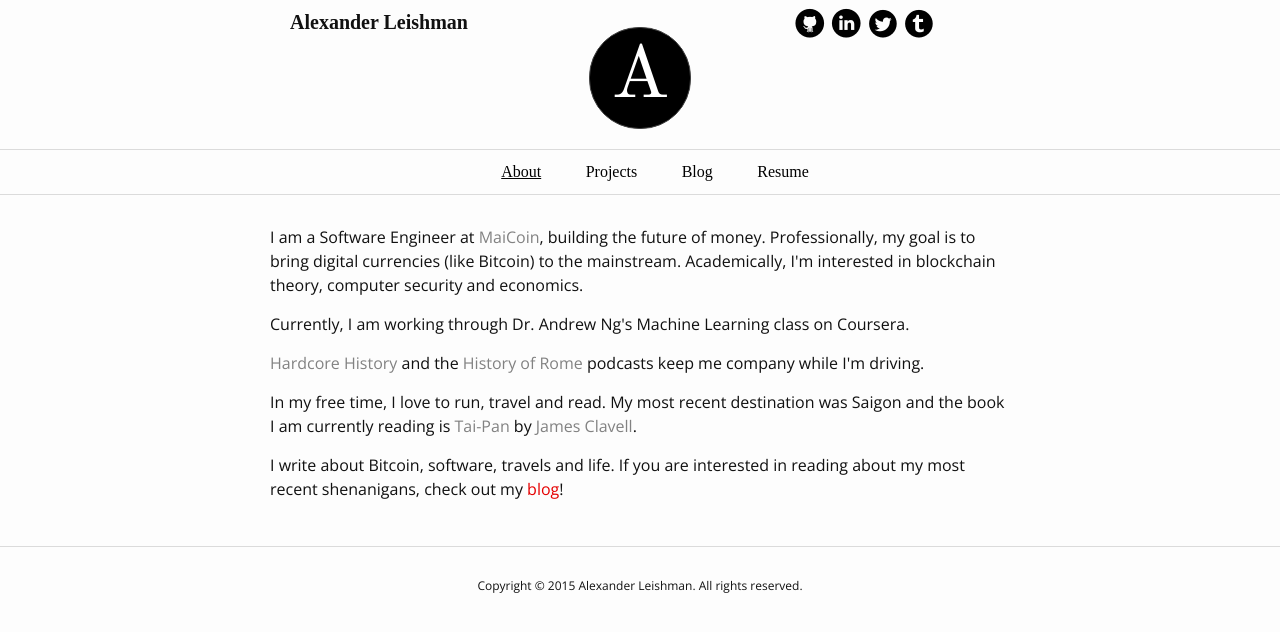
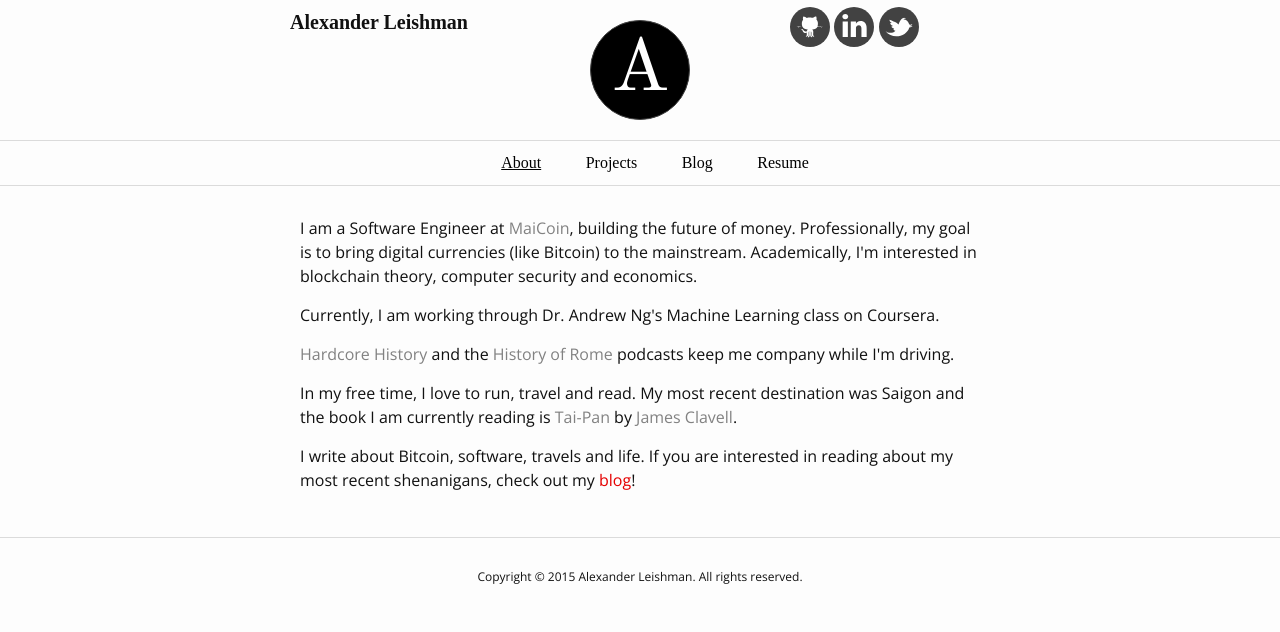
Before and after one commit to leishman/leishman.github.io, a Jekyll site: the page built from index.html, in a window 1280 px wide. Shown: the top 632 px of the page. Built offline with Jekyll 4.4.1, drawn with Linux system fonts in a browser that asks for light colours.

Commit message:
add svg social icons

```diff
--- a/_includes/header.html
+++ b/_includes/header.html
@@ -2,13 +2,53 @@
 
   <div class="header-main">
     <div id="name"><b>Alexander Leishman</b></div>
-    <div id="icons">
-      <a class="socialIcons" href="http://github.com/leishman" title="View Alex Leishman's Github Repo" alt="Alex Leishman Github" target="_newtab"><img id="icon-github" src="{{% site.url %}}/assets/images/github-32.png" /></a>
-      <a class="socialIcons" href="http://linkedin.com/in/alexanderleishman" title="Visit Alex Leishman's LinkedIn profile" alt="Alex Leishman LinkedIn" target="_newtab"><img id="icon-linkedIn"src="{{% site.url %}}/assets/images/linkedin-32.png" /></a>
-      <a class="socialIcons" href="http://twitter.com/leishman" title="Follow Alex Leishman on Twitter" alt="@leishman Twitter Icon" target="_newtab"><img id="icon-twitter" src="{{% site.url %}}/assets/images/twitter-32.png" /></a>
-      <a class="socialIcons" href="http://alexleishman.tumblr.com" title="Follow Alex Leishman on tumblr" alt="Alex Leishman tumblr" target="_newtab"><img id="icon-tumblr" src="{{% site.url %}}/assets/images/tumblr-32.png" /></a>
-    </div> <!-- End #icons -->
-  </div> <!-- End .header-main -->
+    <div class="social-icons">
+    <!-- TODO: move svgs into sprite -->
+      <a class="social-icon-link" href="http://github.com/leishman" title="View Alex Leishman's Github Repo" alt="Alex Leishman Github" target="_newtab">
+        <svg version="1.1" class="social-icon" xmlns="http://www.w3.org/2000/svg" xmlns:xlink="http://www.w3.org/1999/xlink" x="0px" y="0px" viewBox="0 0 100 100" style="enable-background:new 0 0 100 100;" xml:space="preserve">
+          <path class="social-icon-path" id="githubIcon" d="M70.709,15.029c1.17,2.657,1.928,7.07,0.797,10.301c4.625,3.949,6.214,13.549,3.982,21.394
+          C82.08,47.227,89.931,46.482,95,48.505c-4.738-0.609-11.209-1.804-17.32-1.388c-1.158,0.079-2.874-0.044-2.79,1.585
+          c7.075,0.556,14.104,1.16,19.913,2.973c-5.761-0.941-12.754-2.374-19.913-2.574c-2.957,5.835-8.907,8.703-17.122,9.307
+          c0.883,1.921,2.574,2.653,2.987,5.744c0.616,4.618-0.964,11.381,0.595,14.459c0.748,1.475,1.967,1.514,2.789,2.775
+          c-2.012,2.381-7.001-0.267-7.568-2.775c-0.973-4.295,1.482-10.954-1.193-13.865c0.189,4.684-1.108,11.264,0.199,15.449
+          c0.515,1.646,2.002,2.281,1.593,3.765c-9.352,0.95-5.444-12.104-6.972-19.809c-1.411,0.1-0.791,2.113-0.796,2.972
+          c-0.04,7.524,1.54,17.844-6.57,16.837c-0.237-1.581,1.088-2.119,1.593-3.563c1.479-4.234-0.277-10.542,0.401-15.651
+          c-3.095,2.333,0.325,10.48-1.593,14.657c-1.105,2.404-4.666,3.45-7.367,2.377c0.352-1.79,2.2-1.501,2.984-3.169
+          c1.096-2.325,0.008-5.674,0.399-9.111c-5.729,1.143-10.173-0.166-12.348-3.764c-0.973-1.615-1.214-3.52-2.39-4.951
+          c-1.17-1.432-3.04-1.625-3.582-3.564c7.095-1.708,7.367,7.302,13.739,7.525c1.954,0.071,2.97-0.564,4.778-0.989
+          c0.506-2.272,1.589-3.966,3.186-5.153c-7.929-1.085-14.477-3.554-17.522-9.504c-7.208,0.355-13.804,1.317-19.913,2.771
+          c5.545-2.014,12.384-2.736,19.715-2.973c-0.432-2.596-4.219-1.882-6.57-1.782C13.973,47.31,8.473,47.853,5,48.505
+          c5.034-1.795,12.098-1.571,18.918-1.585c-2.086-6.54-1.363-16.929,3.186-20.798c-1.289-3.249-0.889-8.563,0.796-11.093
+          c5.079,0.228,8.159,2.443,11.35,4.557c3.957-1.125,8.118-1.685,13.54-1.387c2.28,0.126,4.652,1.151,6.369,0.989
+          c1.685-0.158,3.542-2.049,5.178-2.771C66.468,15.476,68.271,15.117,70.709,15.029z"/>
+        </svg>
+      </a>
+
+      <a class="social-icon-link" href="http://linkedin.com/in/alexanderleishman" title="Visit Alex Leishman's LinkedIn profile" alt="Alex Leishman LinkedIn" target="_newtab">
+        <svg version="1.1" class="social-icon linked-in-icon" xmlns="http://www.w3.org/2000/svg" xmlns:xlink="http://www.w3.org/1999/xlink" x="0px" y="0px" viewBox="0 0 100 100" style="enable-background:new 0 0 100 100;" xml:space="preserve">
+          <path class="social-icon-path" id="linkedInIcon" d="M95,59.727V93H75.71V61.955c0-7.799-2.79-13.121-9.773-13.121c-5.33,0-8.502,3.587-9.897,7.056
+          c-0.509,1.241-0.64,2.967-0.64,4.704V93H36.104c0,0,0.26-52.58,0-58.028h19.295v8.225c-0.039,0.062-0.09,0.128-0.127,0.188h0.127
+          v-0.188c2.563-3.948,7.141-9.588,17.388-9.588C85.483,33.609,95,41.903,95,59.727z M15.919,7C9.318,7,5,11.33,5,17.024
+          c0,5.57,4.193,10.031,10.663,10.031h0.129c6.729,0,10.914-4.46,10.914-10.031C26.579,11.33,22.521,7,15.919,7z M6.146,93h19.289
+          V34.972H6.146V93z"/>
+        </svg>
+
+      </a>
+
+      <a class="social-icon-link" href="http://twitter.com/leishman" title="Follow Alex Leishman on Twitter" alt="@leishman Twitter Icon" target="_newtab">
+        <svg version="1.1" class="social-icon" xmlns="http://www.w3.org/2000/svg" xmlns:xlink="http://www.w3.org/1999/xlink" x="0px" y="0px" viewBox="0 0 100 100" style="enable-background:new 0 0 100 100;" xml:space="preserve">
+          <path class="social-icon-path" id="twitterIcon" d="M84.803,46.564c5.055-0.417,8.483-2.715,9.803-5.833c-1.824,1.12-7.484,2.341-10.61,1.178
+          c-0.153-0.734-0.324-1.432-0.492-2.062c-2.382-8.746-10.537-15.792-19.082-14.941c0.691-0.279,1.392-0.539,2.092-0.772
+          c0.94-0.337,6.459-1.235,5.59-3.183c-0.733-1.713-7.475,1.295-8.744,1.688c1.675-0.63,4.447-1.714,4.743-3.64
+          c-2.567,0.352-5.087,1.566-7.034,3.331c0.703-0.757,1.236-1.679,1.349-2.672C55.57,24.033,51.57,32.853,48.333,41.408
+          c-2.542-2.463-4.795-4.403-6.816-5.48c-5.67-3.041-12.449-6.213-23.091-10.164c-0.327,3.521,1.741,8.203,7.7,11.316
+          c-1.291-0.173-3.652,0.213-5.54,0.665c0.769,4.034,3.28,7.357,10.079,8.964c-3.107,0.205-4.713,0.912-6.168,2.436
+          c1.415,2.805,4.868,6.107,11.08,5.429c-6.906,2.977-2.816,8.49,2.804,7.667C28.794,72.143,13.679,71.416,5,63.134
+          c22.661,30.879,71.921,18.262,79.262-11.481c5.499,0.047,8.733-1.905,10.738-4.057C91.831,48.134,87.239,47.578,84.803,46.564z"/>
+        </svg>
+      </a>
+    </div>
+  </div>
   <div class= "circle font-effect-canvas-print"> A </div>
   <div class="spacer"></div>
   <nav class="site-nav">
--- a/_sass/_layout.scss
+++ b/_sass/_layout.scss
@@ -3,7 +3,13 @@
  * Site header
  */
 
+//
 // TODO CLEAN UP CSS!!
+//
+
+ * {
+    box-sizing: border-box;
+ }
 
 .header-main {
     height: 20px;
@@ -30,8 +36,8 @@
 }
 
 /* Social Icons*/
-    #icons{
-        text-align: right;
+// TODO move into sprite
+.social-icons {
     float: right;
     width: 200px;
     padding-right: 55px;
@@ -41,9 +47,35 @@
     }
 }
 
-    a.socialIcons:hover{
+.social-icon-link {
+    width: 40px;
+    height: 40px;
+    padding-top: 5px;
+    display: inline-block;
+    border-radius:  50%;
+    background-color: $gray-color-dark;
+}
+
+.social-icon-path {
+    fill: $white-color;
+}
+
+.social-icon {
+    display: block;
+    width: 30px;
+    margin: auto;
+}
+
+.linked-in-icon {
+    width: 27px;
+}
+
+
+.social-icon-link {
+    &:hover{
         opacity: .65;
         filter:alpha(opacity=80); /* For IE8 and earlier */
+    }
 }
 
 /*Logo Styling (big A)*/
@@ -57,7 +89,7 @@
     color: $white-color !important;
     line-height: 100px;
     text-align: center;
-        background:#000;
+    background: #000;
     margin: auto;
 
     @include media-query($on-palm) {
```
Lines whose indentation alone changed are shown as unchanged.
